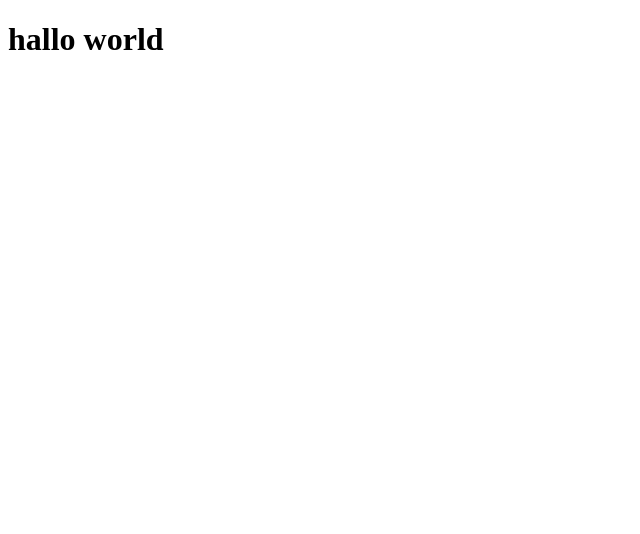
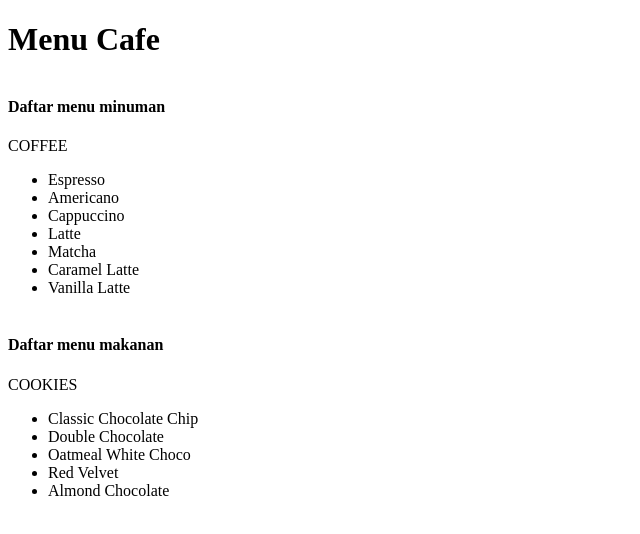
Before and after one commit to fath-pixel/Tugas-pemrograman-web, a plain HTML site: page index.html in a window 1280 px wide. Shown: the whole page, without its empty margins (0-640 px from the left). Drawn offline with Linux system fonts and the light colour scheme.

Commit message:
add cafe menu items
Updated the title and added menu items for drinks and snacks.

```diff
--- a/index.html
+++ b/index.html
@@ -3,9 +3,31 @@
 <head>
     <meta charset="UTF-8">
     <meta name="viewport" content="width=<device-width>, initial-scale=1.0">
-    <title>Document</title>
+    <title>WEB PROFIL CAFE</title>
+    <link rel="stylesheet" href="style.css">
 </head>
 <body>
-    <h1> hallo world </h1>
+    <h1>Menu Cafe</h1>
+    <h4><br> Daftar menu minuman  </h4>
+    <p> COFFEE </p>
+    <ul>
+        <li> Espresso </li>
+        <li> Americano </li>
+        <li> Cappuccino </li>
+        <li> Latte </li>
+        <li> Matcha </li>
+        <li> Caramel Latte </li>
+        <li> Vanilla Latte </li>
+    </ul>
+    <h4> <br> Daftar menu makanan</h4>
+    <p> COOKIES </p>
+    <ul>
+        <li> Classic Chocolate Chip </li>
+        <li> Double Chocolate </li>
+        <li> Oatmeal White Choco </li>
+        <li> Red Velvet </li>
+        <li> Almond Chocolate </li>
+    </ul>
+
 </body>
 </html>
```
